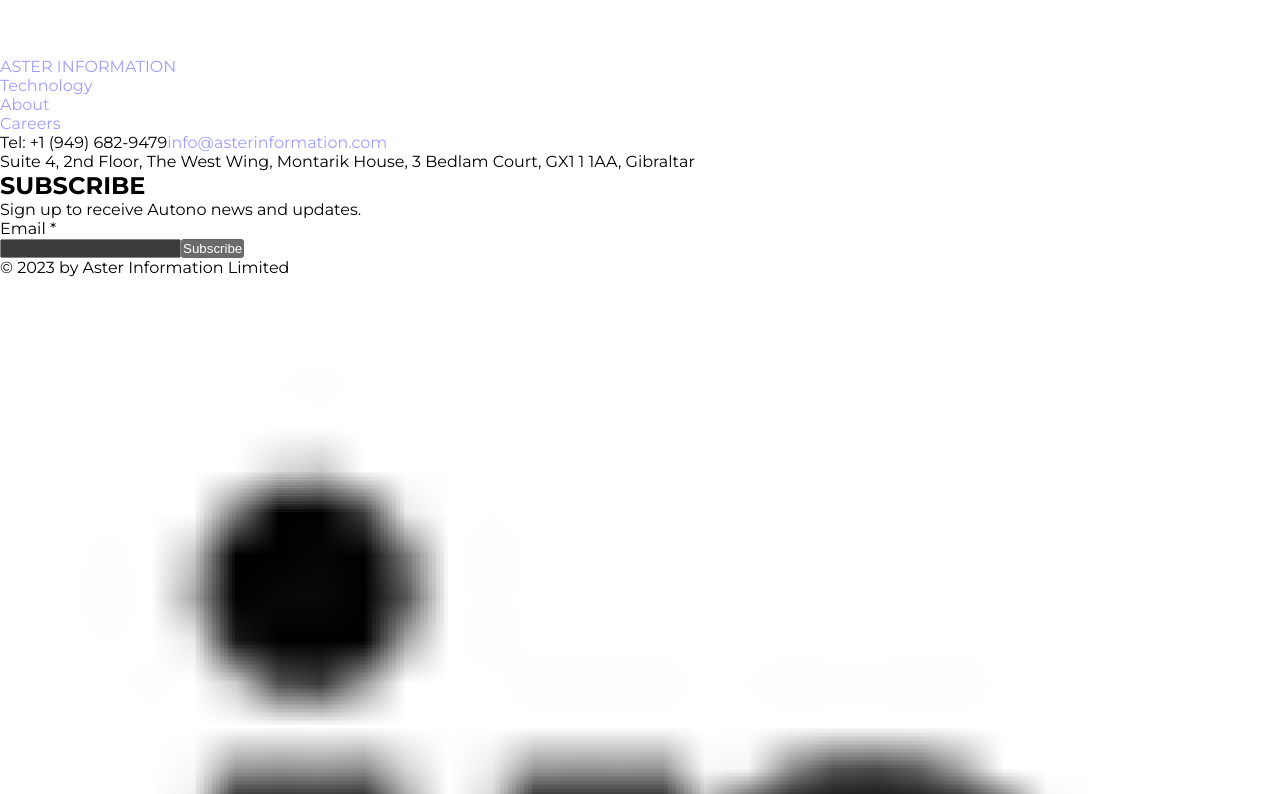
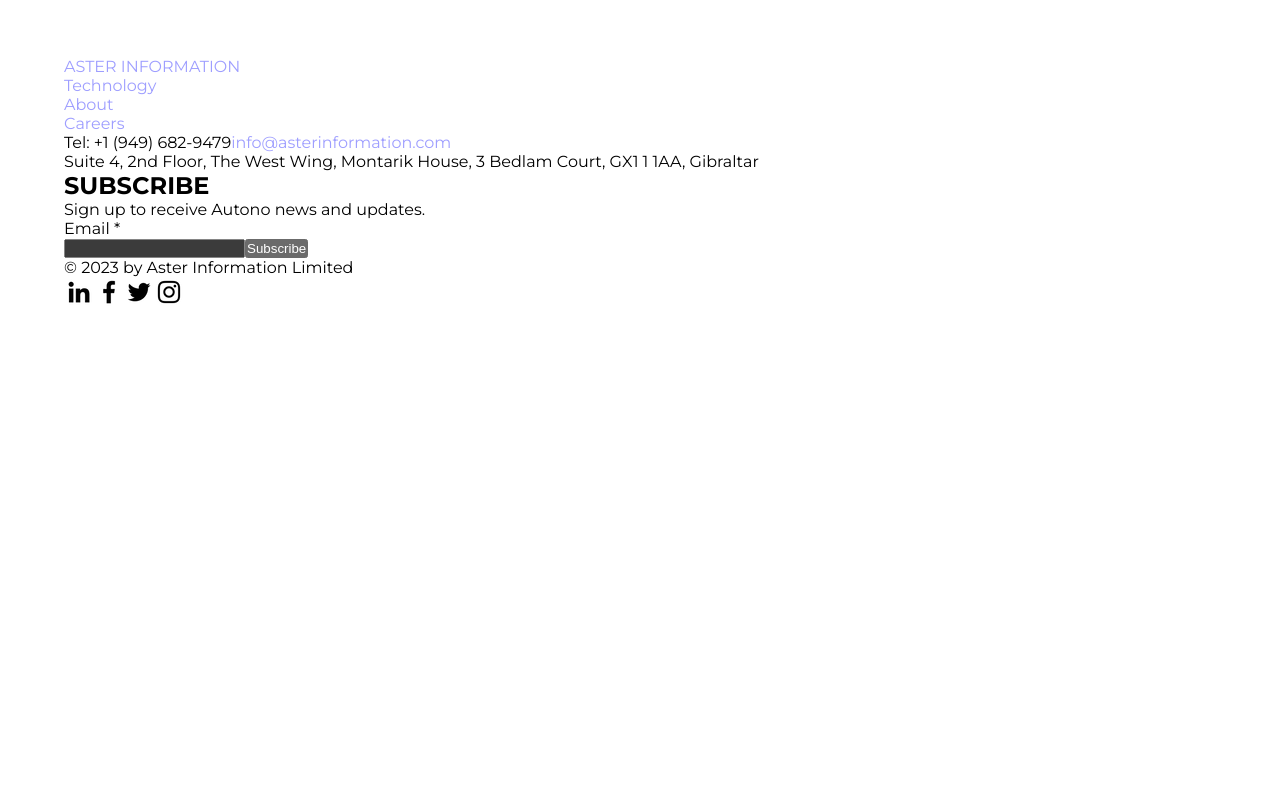
Before and after one commit to Moamal-2000/aster-information, a React (Vite) app: page / in a window 1280 px wide. Shown: the part 2117-2911 px from the top of the page. After the commit the page ends 2484 px from the top, so only its background shows below. Built offline with nearby package versions, Linux system fonts and the light colour scheme.

Commit message:
feat: initiate footer css selectors

```diff
--- a/src/Components/Footer/Footer.jsx
+++ b/src/Components/Footer/Footer.jsx
@@ -42,7 +42,7 @@ const Footer = () => {
           <h2>SUBSCRIBE</h2>
           <p>Sign up to receive Autono news and updates.</p>
 
-          <form>
+          <form className={s.subEmailForm}>
             <label htmlFor="sub-email">Email *</label>
             <div className={s.input}>
               <input type="email" name="sub-email" id="sub-email" required />
--- a/src/Components/Footer/Footer.module.scss
+++ b/src/Components/Footer/Footer.module.scss
@@ -4,3 +4,105 @@
   background-color: var(--website-bg);
   padding: 60px 0;
 }
+
+.footerDetails {
+
+}
+
+.footerDetails>a {
+
+}
+
+.infoSection {
+
+}
+
+.infoSection .nav {
+
+}
+
+.nav>ul {
+
+}
+
+.nav>ul>li {
+
+}
+
+.nav>ul>li>a {
+
+}
+
+.infoSection .details {
+
+}
+
+.details>span {
+
+}
+
+.details>a {
+
+}
+
+.details>p {
+
+}
+
+.footerDetails .subscribeSection {
+
+}
+
+.subscribeSection>h2 {
+
+}
+
+.subscribeSection>p {
+
+}
+
+.subEmailForm {
+
+}
+
+.subEmailForm>label {
+
+}
+
+.subEmailForm .input {
+
+}
+
+.subEmailForm .input>input {
+
+}
+
+.subEmailForm .input>button {
+
+}
+
+.footerBottom {
+
+}
+
+.copyright {
+
+}
+
+.socialMedia {
+  display: flex;
+}
+
+.socialMedia>li {
+
+}
+
+.socialMedia>li>a {
+  display: block;
+  width: 30px;
+  height: 30px;
+}
+
+.socialMedia>li>a>img {
+
+}
--- a/src/Routes/RouteLayout.jsx
+++ b/src/Routes/RouteLayout.jsx
@@ -7,7 +7,10 @@ const RouteLayout = () => {
     <div className="App">
       <Header />
       <Outlet />
-      <Footer />
+
+      <div className="container">
+        <Footer />
+      </div>
     </div>
   );
 };
```
